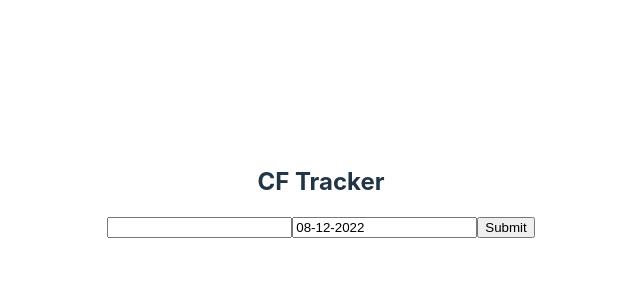
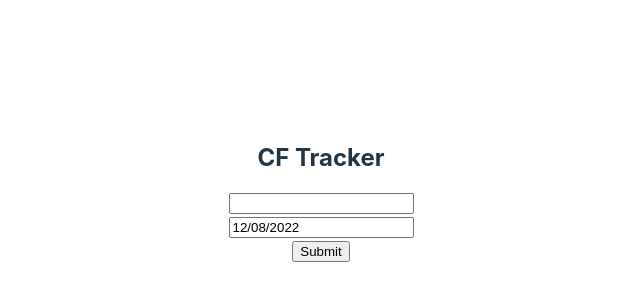
Before and after one commit to Melvin-n/cf-tracker, a React (Vite) app: page / in a window 1280 px wide. Shown: the part 206-506 px from the top of the page, without its empty margins (319-959 px from the left). Built offline with nearby package versions, Linux system fonts and the light colour scheme.

Commit message:
add datepicker

```diff
--- a/src/components/WeightTracker.tsx
+++ b/src/components/WeightTracker.tsx
@@ -1,6 +1,9 @@
-import React from "react";
-import { useForm } from "react-hook-form";
+import React, { useState } from "react";
+import { useForm, Controller } from "react-hook-form";
+import DatePicker from "react-datepicker";
 import moment from "moment";
+import "./weightTracker.css";
+import { TextField, InputAdornment } from "@mui/material";
 
 type TweightInput = {
   Weight: string;
@@ -11,6 +14,7 @@ export const WeightTracker = (): JSX.Element => {
   const {
     register,
     handleSubmit,
+    control,
     formState: { errors },
   } = useForm({
     defaultValues: {
@@ -19,15 +23,32 @@ export const WeightTracker = (): JSX.Element => {
     },
   });
   console.log(errors);
+  const now = Date.now();
+  const [startDate, setStartDate] = useState<Date | null>(new Date(now));
   return (
+    <div className="weight-tracker__input-form-container">
       <form
+        className="weight-tracker__input-form"
         onSubmit={handleSubmit((data) => {
           console.log(data);
         })}
       >
-      <input {...register("Weight", { required: "Weight is required" })} />
-      <input {...register("Date", { required: "Date is required" })} />
+        <input {...register("Weight", {})} />
+        {/* react hook form uses uncontrolled inputs (not dependant on state), to */}
+        {/* use controlled inputs e.g like DatePicker, need to use Controller */}
+        <Controller
+          name="Date"
+          control={control}
+          render={() => (
+            <DatePicker
+              selected={startDate}
+              onChange={(date) => setStartDate(date)}
+            />
+          )}
+        />
+        {/* <input {...register("Date", { required: "Date is required" })} /> */}
         <input type="submit" />
       </form>
+    </div>
   );
 };
--- /dev/null
+++ b/src/components/weightTracker.css
@@ -0,0 +1,8 @@
+.weight-tracker__input-form {
+    width: 780px;
+}
+
+.weight-tracker__input-form-container {
+    display: flex;
+    flex-direction: column;
+}
```
Lines whose indentation alone changed are shown as unchanged.
